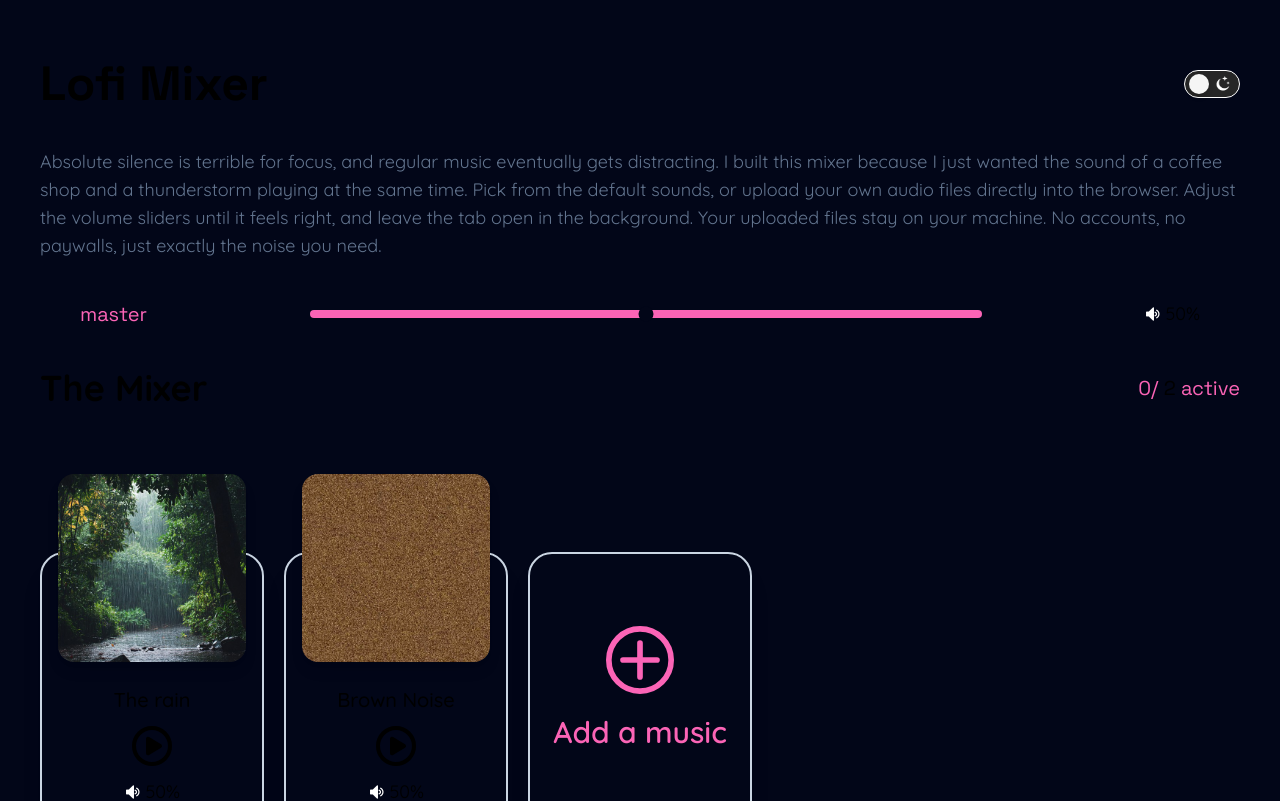
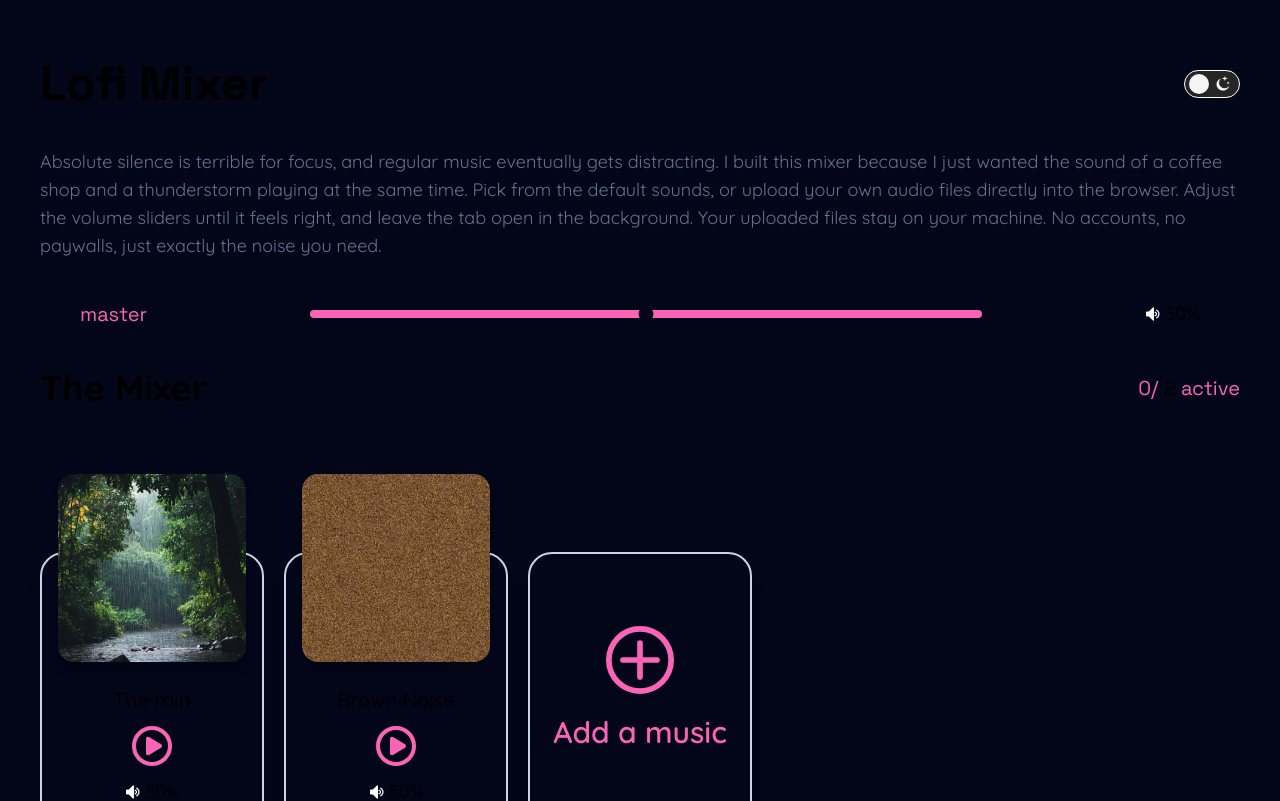
Before and after one commit to NovaNoctua/lofi-mixer, a Vue app: page / in a window 1280 px wide. Shown: the top 801 px of the page. Built offline with nearby package versions, Linux system fonts and the light colour scheme.

Commit message:
style(card): update pause button colors and hover state

```diff
--- a/src/components/MusicCard.vue
+++ b/src/components/MusicCard.vue
@@ -24,7 +24,14 @@ function toggleAudioState() {
 
     <p class="mb-3 text-xl w-full font-medium truncate text-center">{{ title }}</p>
 
-    <button @click="toggleAudioState" class="mb-3 cursor-pointer">
+    <button
+      @click="toggleAudioState"
+      class="mb-3 cursor-pointer hover:filter-[brightness(0)_saturate(100%)_invert(97%)_sepia(54%)_saturate(6067%)_hue-rotate(279deg)_brightness(93%)_contrast(111%)_!important]"
+      style="
+        filter: brightness(0) saturate(100%) invert(71%) sepia(33%) saturate(7440%)
+          hue-rotate(295deg) brightness(102%) contrast(97%);
+      "
+    >
       <img :src="isPlaying ? pause : resume" alt="Play/Pause" class="w-10" />
     </button>
 
```
